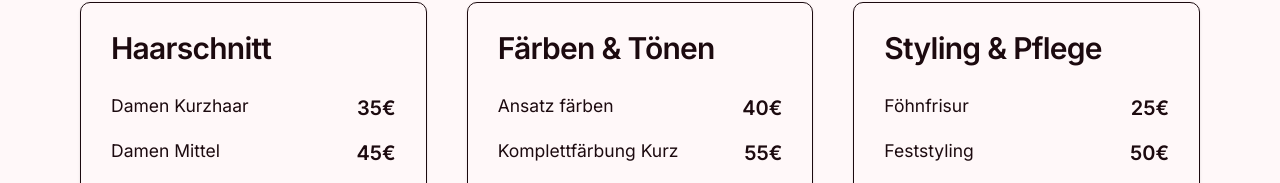
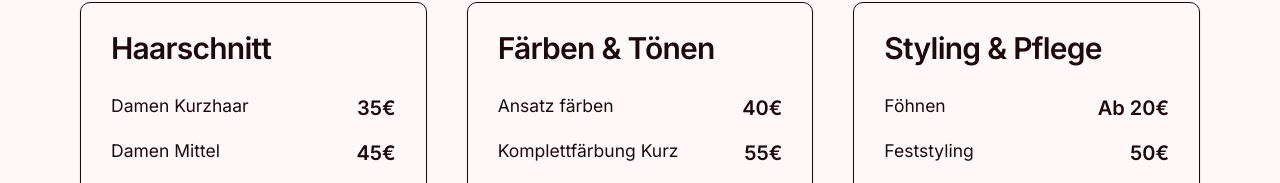
Before and after one commit to ThomasTh1977/annette, a Next.js app: page /preise in a window 1280 px wide. Shown: the part 411-594 px from the top of the page. Built offline with nearby package versions, Linux system fonts and the light colour scheme.

Commit message:
Update: Föhnfrisur → Föhnen Ab 20€

```diff
--- a/src/app/preise/page.tsx
+++ b/src/app/preise/page.tsx
@@ -37,7 +37,7 @@ const pricing = [
   {
     category: "Styling & Pflege",
     items: [
-      { service: "Föhnfrisur", price: "25€" },
+      { service: "Föhnen", price: "Ab 20€" },
       { service: "Feststyling", price: "50€" },
       { service: "Haarkur/Intensivpflege", price: "35€" },
     ],
```
